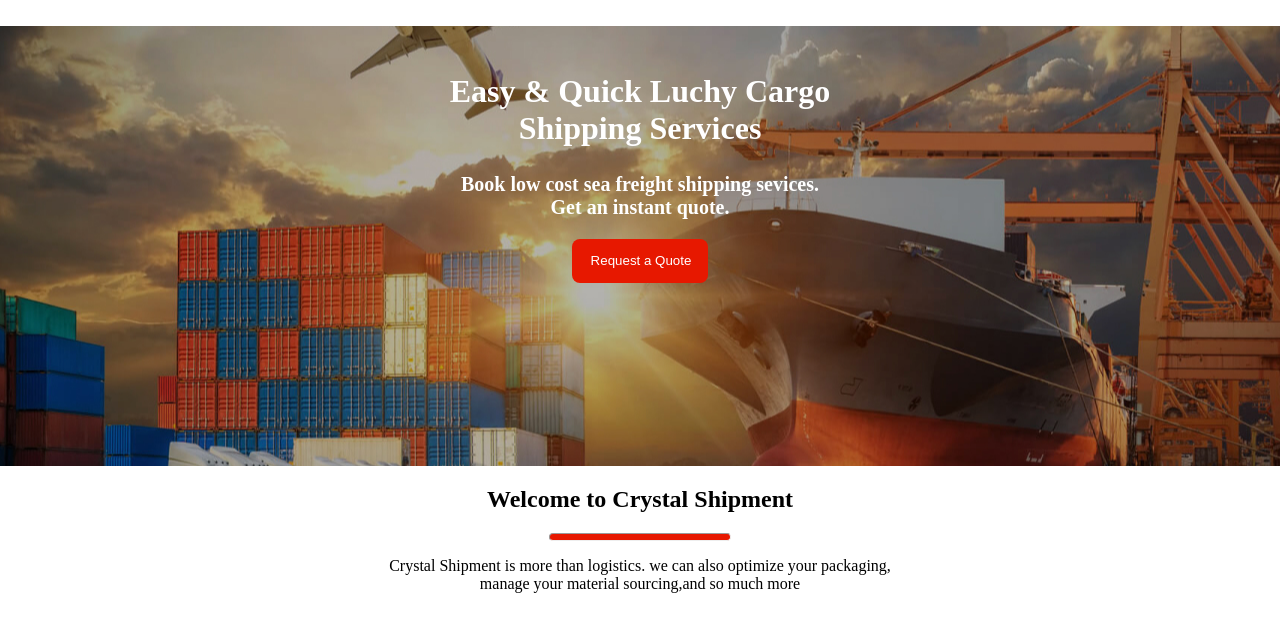
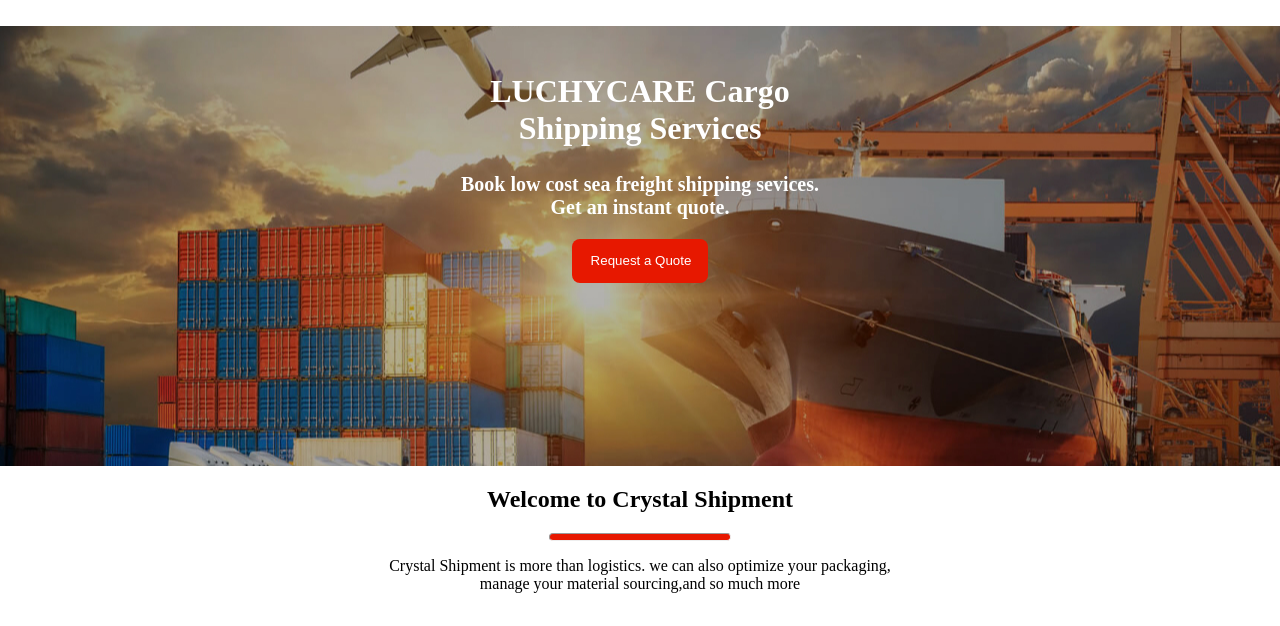
Before and after one commit to LuchyE24/LUCHY-E-SHIPPING-SERVICES, a plain HTML site: page index.html in a window 1280 px wide. Shown: the part 86-712 px from the top of the page. Drawn offline with Linux system fonts and the light colour scheme.

Commit message:
I changed easy & quick cargo to LUCHYCARE cargo

```diff
--- a/index.html
+++ b/index.html
@@ -3,7 +3,7 @@
 <head>
     <meta charset="UTF-8">
     <meta name="viewport" content="width=device-width, initial-scale=1.0">
-    <title>Luchycare</title>
+    <title>Luchycare </title>
     <link rel="stylesheet" href="./css/style.css">
 </head>
 <body>
@@ -25,7 +25,7 @@
 
     <!--Begin Content-->
     <section class="content">
-        <h1>Easy & Quick Luchy Cargo <br/>Shipping Services</h1>
+        <h1> LUCHYCARE Cargo <br/>Shipping Services</h1>
         <p class="subtitle">Book low cost sea freight shipping sevices. <br/>Get an instant quote. </p>
         <div class="button-container">
          <button class="my-button">Request a Quote</button>
```
